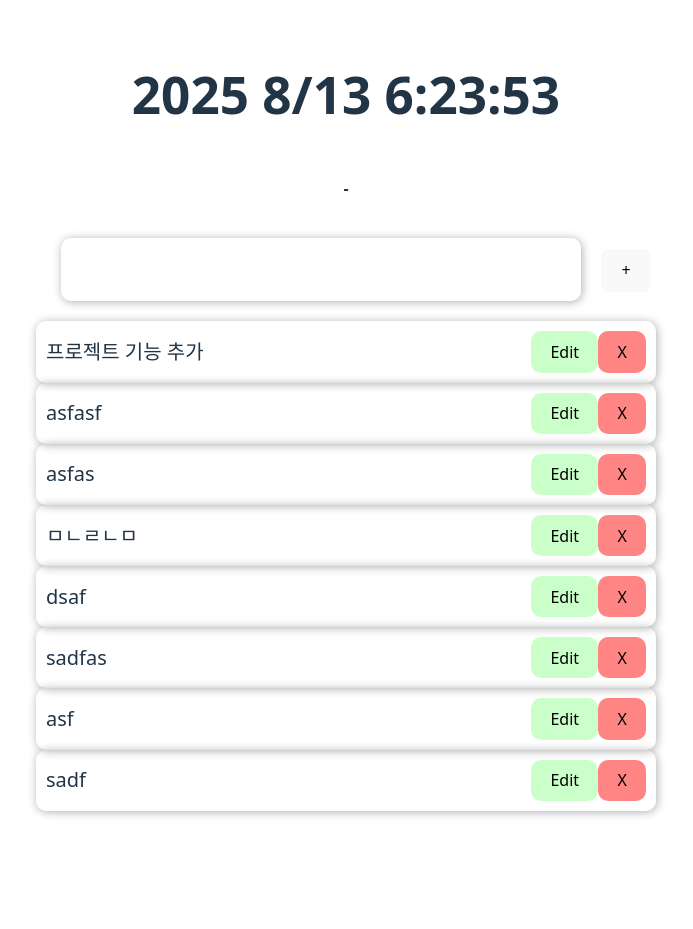
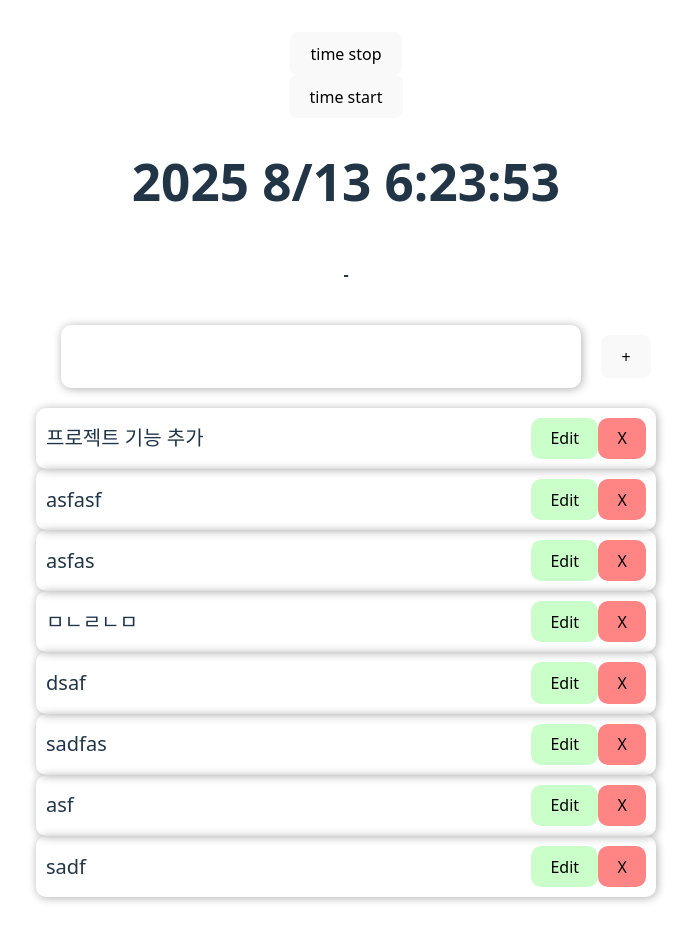
Before and after one commit to eisont/OZ_Project, a React (Vite) app: page / in a window 1280 px wide. Shown: the whole page, without its empty margins (294-987 px from the left). Before the commit the page ends 843 px from the top, so only its background shows below. Built offline with nearby package versions, Linux system fonts and the light colour scheme; no server answers; data requests are answered from the project's data file.

Commit message:
feat: timer 시작, 중지 버튼 생성

```diff
--- a/src/App.jsx
+++ b/src/App.jsx
@@ -21,7 +21,7 @@ const App = () => {
   const [famousSaying, setFamousSaying] = useState({ author: '', message: '' });
   const [todoList, setTodoList] = useState([]);
   const [time, setTime] = useState('');
-  const [, setIntervalid] = useState(null);
+  const [intervalid, setIntervalid] = useState(null);
 
   // 데이터 받아오기
   useEffect(() => {
@@ -58,8 +58,22 @@ const App = () => {
     return () => clearInterval(id);
   }, []);
 
+  const startBt = () => {
+    if (!intervalid) {
+      const id = setInterval(() => currentTime(), 1000);
+      setIntervalid(id);
+    }
+  };
+  const stopBt = () => {
+    if (intervalid) {
+      clearInterval(intervalid);
+      setIntervalid(null);
+    }
+  };
   return (
     <div className='wrapper'>
+      <button onClick={stopBt}>time stop</button>
+      <button onClick={startBt}>time start</button>
       <h1>{time}</h1>
       <h3>
         {famousSaying.message} <div style={{ fontSize: '16px' }}>- {famousSaying.author}</div>
```
